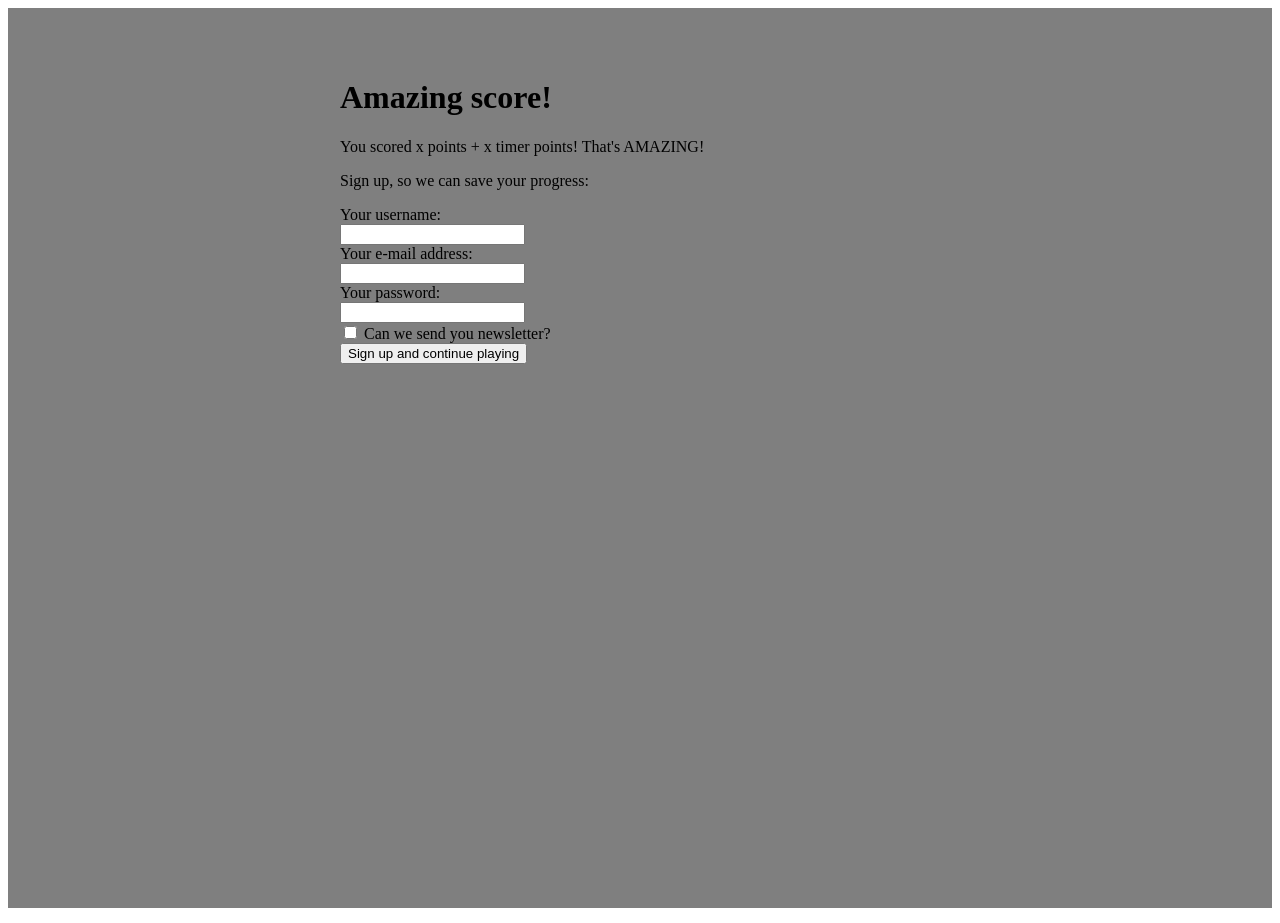
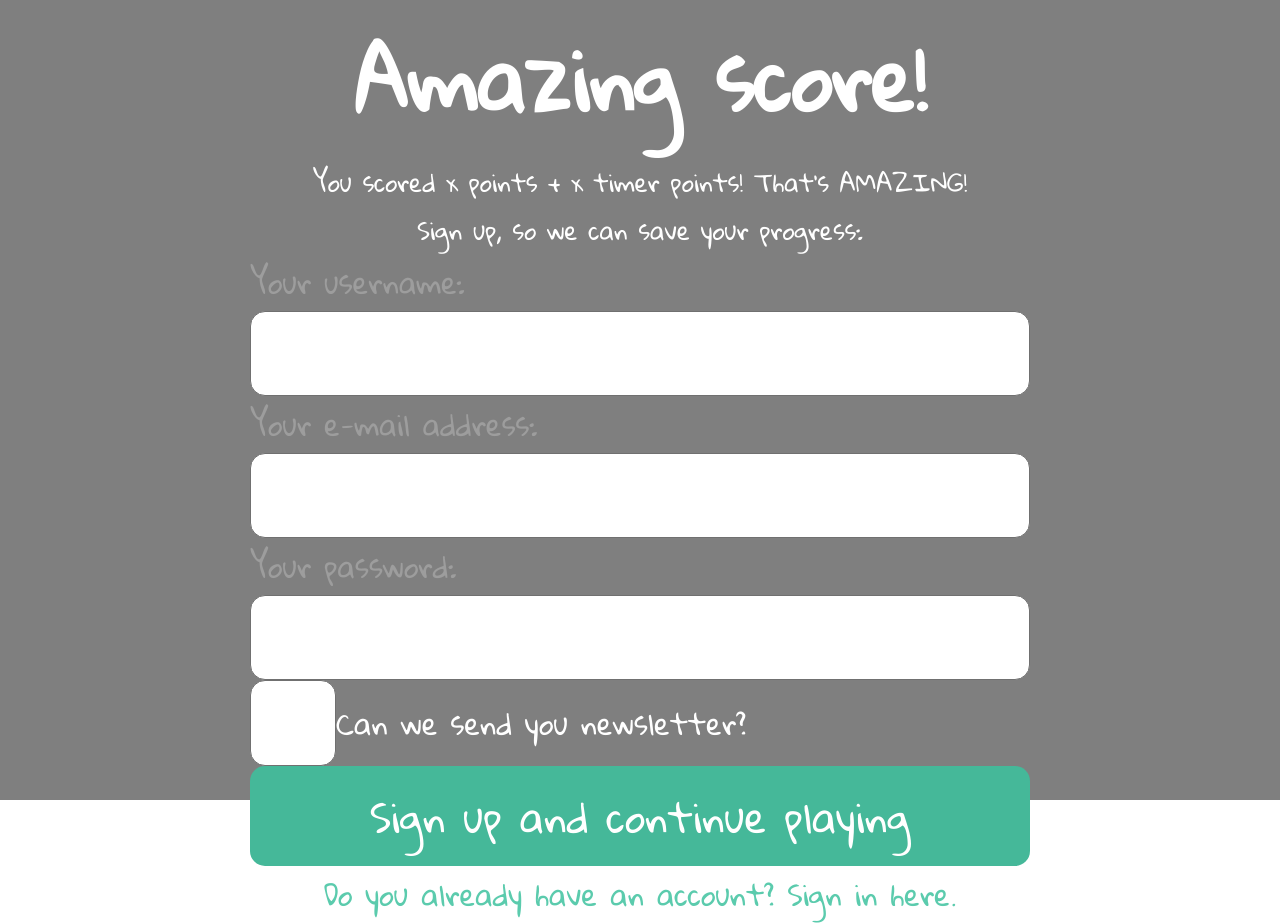
Before and after one commit to karolinavalentova2/kill-fly, a plain HTML site: page signupform.html in a window 1280 px wide. Drawn offline with Linux system fonts and the light colour scheme.

Commit message:
design changes on signup form

```diff
--- a/form.css
+++ b/form.css
@@ -1,4 +1,67 @@
+
 .contentWrapper {
-    max-width: 600px;
+    width: 780px;
     margin: 0 auto;
 }
+
+.contentWrapper > h1 {
+    font-size: 5em;
+}
+
+.contentWrapper > p {
+    font-size: 1.5em;
+}
+
+.checkboxWrapper {
+    display: flex;
+    flex-direction: row;
+    align-items: center;
+}
+
+form {
+    margin: 50 auto;
+}
+
+input {
+    -webkit-appearance: none;
+    outline: none;
+    border: 1px solid #707070;
+    height: 85px;
+    width: 100%;
+    border-radius: 15px;
+    background: white;
+}
+
+input[type="checkbox"] {
+    width: 86px;
+    height: 86px;
+}
+
+label {
+    color: #9D9D9D;
+    font-family: "Gloria Hallelujah", sans-serif;
+    font-size: 1.8em;
+}
+
+label[for="newsletter"] {
+    color: white;
+}
+
+button[type="submit"] {
+    -webkit-appearance: unset;
+    outline: none;
+    background-color: #45B899;
+    width: 100%;
+    height: 100px;
+    font-family: "Gloria Hallelujah", sans-serif;
+    color: white;
+    font-size: 2.5em;
+    border: none;
+    border-radius: 15px;
+    transition: .3s ease-in-out;
+}
+
+button[type="submit"]:hover {
+    background-color: #5BCBAD;
+    cursor: pointer;
+}
--- /dev/null
+++ b/general.css
@@ -0,0 +1,31 @@
+@import url('https://fonts.googleapis.com/css?family=Gloria+Hallelujah&display=swap');
+
+* {
+    box-sizing: border-box;
+    margin: 0;
+}
+
+h1 {
+    font-family: "Gloria Hallelujah", sans-serif;
+    color: white;
+}
+
+p{
+    font-family: "Gloria Hallelujah", sans-serif;
+    color: white;
+}
+
+a {
+    font-size: 1.8em;
+    color: #5BCBAD;
+    font-family: "Gloria Hallelujah", sans-serif;
+    text-decoration: none;
+    display: flex;
+    justify-content: center;
+}
+
+/* --- TEXT ALIGNMENT --- */
+
+.centered {
+    text-align: center;
+}
--- a/signupform.html
+++ b/signupform.html
@@ -7,25 +7,29 @@
     <title>Document</title>
     <link rel="stylesheet" href="form.css">
     <link rel="stylesheet" href="soup.css">
+    <link rel="stylesheet" href="general.css">
 </head>
 <body>
       <!-- this is the dark overlay over the game -->
       <div class="signUpWrapper">
           <!-- this is the actual wrapper and size of the form and desc. -->
           <div class="contentWrapper">
-      <h1>Amazing score!</h1>
-      <p>You scored <span id="points">x</span> points + <span id="timerPoints">x</span> timer points! That's AMAZING!</p>
-      <p>Sign up, so we can save your progress:</p>
+      <h1 class="centered">Amazing score!</h1>
+      <p class="centered">You scored <span id="points">x</span> points + <span id="timerPoints">x</span> timer points! That's AMAZING!</p>
+      <p class="centered">Sign up, so we can save your progress:</p>
       <form id ="signUp">
-        <label for="name">Your username:</label><br>
+        <label  for="name">Your username:</label><br>
         <input type="text" name="name" required><br>
         <label for="email">Your e-mail address:</label><br>
         <input type="text" name="email" required><br>
         <label for="password">Your password:</label><br>
         <input type="password" name="password" required><br>
+        <div class="checkboxWrapper">
         <input type="checkbox" name="newsletter"> <label for="newsletter">Can we send you newsletter?</label><br>
+        </div>
         <button type="submit" class="signUpBtn">Sign up <span id="continuePlaying">and continue playing</span></button>
       </form>
+      <a href="#" class="centered">Do you already have an account? Sign in here.</a>
       </div>
       </div>
       <script src="signupform.js"></script>
--- a/soup.css
+++ b/soup.css
@@ -4,5 +4,7 @@
     width: 100%;
     height: 100vh;
     background: #00000080;
-    padding: 50px 0;
+    display: flex;
+    flex-direction: column;
+    align-items: center;
 }
```
